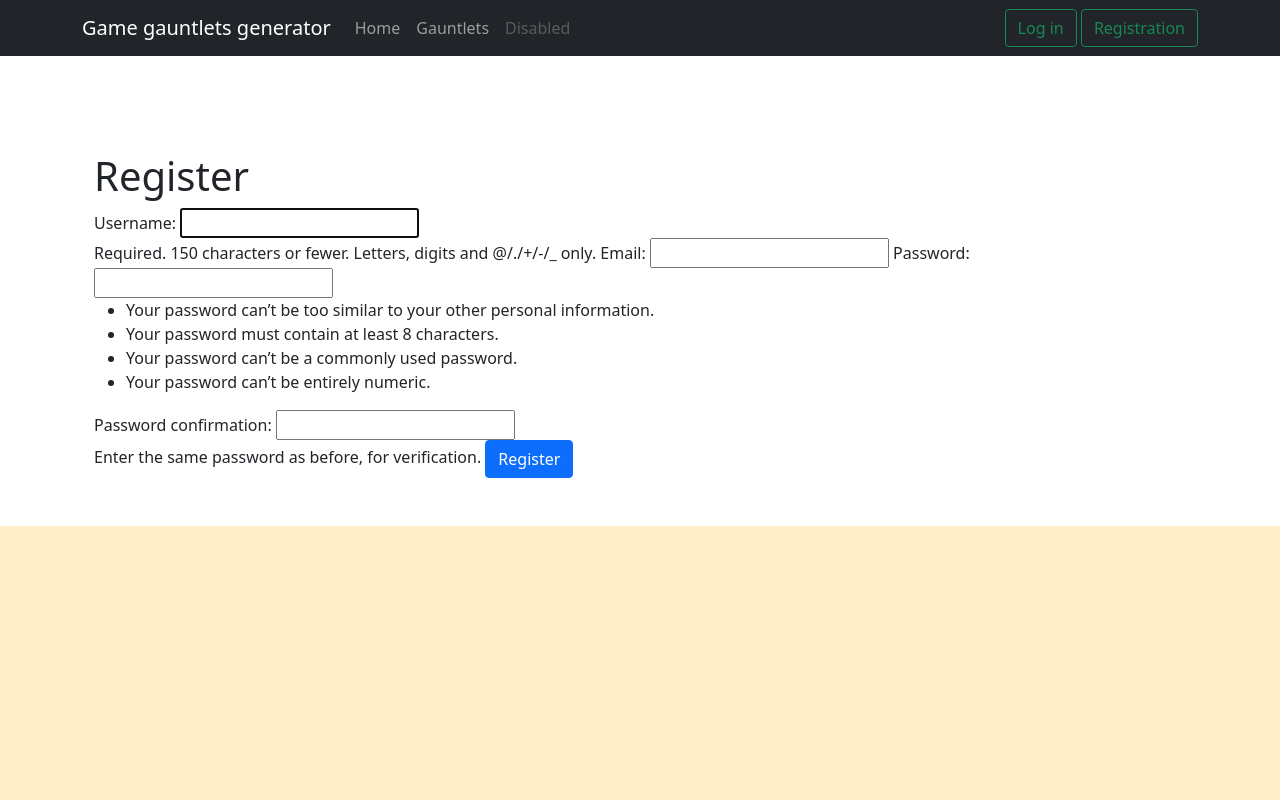
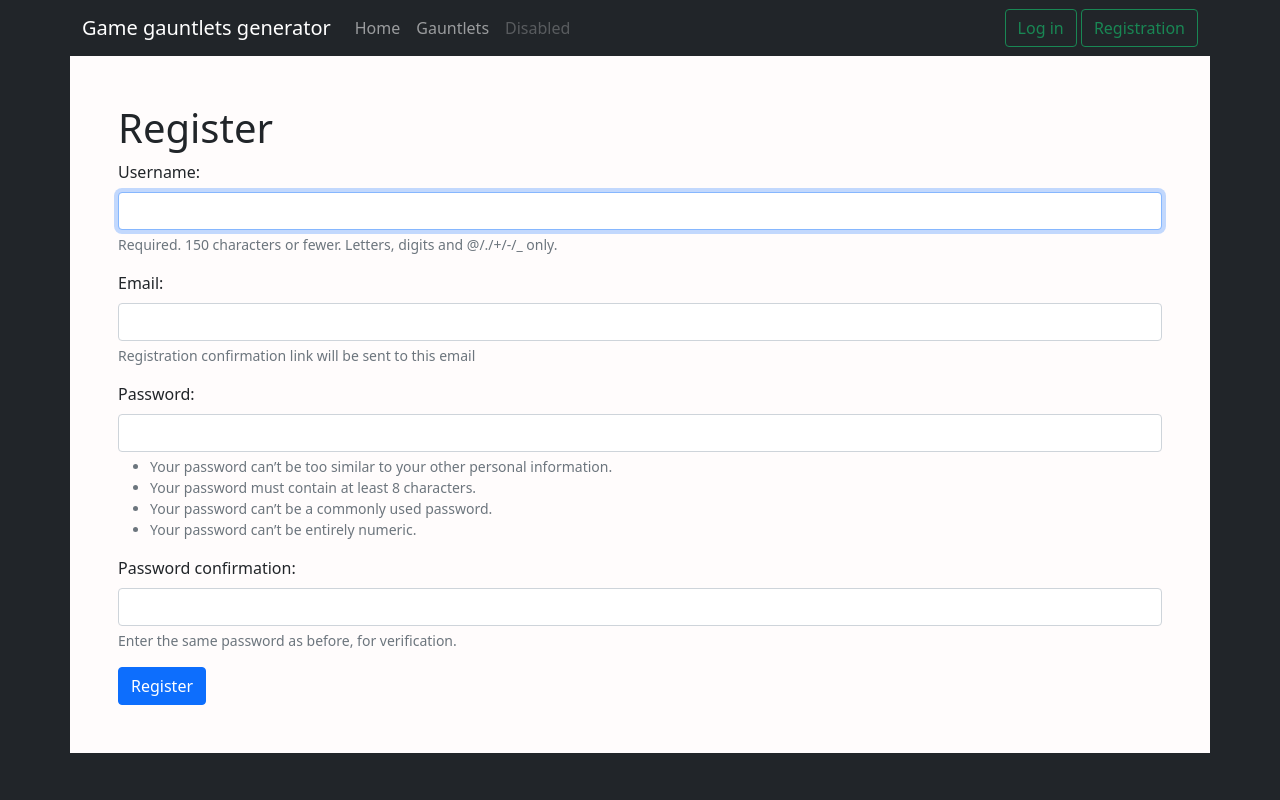
Before and after one commit to Omkommersind/good_gauntlet_generator, a Django app: page /accounts/register in a window 1280 px wide. Run offline with Django 4.2, Linux system fonts and the light colour scheme; some libraries are stand-ins or nearby versions.

Commit message:
Registration form

```diff
--- a/static/css/main.css
+++ b/static/css/main.css
@@ -1,3 +1,7 @@
-html,body {
-    background-color: #ffeeca;
+body {
+    background-color: #212529 !important;
 }
+
+.main-container {
+    background-color: #fffcfc !important;
+}
--- a/templates/base.html
+++ b/templates/base.html
@@ -33,6 +33,11 @@
                     <li class="nav-item active">
                         <a class="nav-link" href="{% url 'index' %}">Home</a>
                     </li>
+                    {% if user.is_authenticated %}
+                        <li class="nav-item active">
+                            <a class="nav-link" href="{% url 'user-detail' user.username %}">Profile</a>
+                        </li>
+                    {% endif %}
                     <li class="nav-item">
                         <a class="nav-link" href="#">Gauntlets</a>
                     </li>
@@ -55,7 +60,7 @@
         </div>
     </nav>
 
-    <div class="container mt-5">
+    <div class="container p-5 main-container">
         {% block content %}{% endblock %}
     </div>
 
--- a/templates/registration/register.html
+++ b/templates/registration/register.html
@@ -2,13 +2,46 @@
 
 {% block content %}
 
-<div class="container py-5">
-	<h1>Register</h1>
-	<form method="POST" action="{% url 'register' %}">
-		{% csrf_token %}
-        {{ register_form }}
-		<button class="btn btn-primary" type="submit">Register</button>
-	</form>
-</div>
+    <h1>Register</h1>
 
+    <form method="POST" action="{% url 'register' %}">{% csrf_token %}
+        <div class="mb-3">
+            <label class="form-label" for="id_username" >Username:</label>
+            <input class="form-control" type="text" name="username" maxlength="150" autofocus="" required="" id="id_username">
+            <div id="usernameHelpBlock" class="form-text">
+                Required. 150 characters or fewer. Letters, digits and @/./+/-/_ only.
+            </div>
+        </div>
+
+        <div class="mb-3">
+            <label class="form-label" for="id_email">Email:</label>
+            <input class="form-control" type="email" name="email" required="" id="id_email">
+            <div id="emailHelpBlock" class="form-text">
+                Registration confirmation link will be sent to this email
+            </div>
+        </div>
+
+        <div class="mb-3">
+            <label class="form-label" for="id_password1">Password:</label>
+            <input class="form-control" type="password" name="password1" autocomplete="new-password" required="" id="id_password1">
+            <div id="password1HelpBlock" class="form-text">
+                <ul>
+                    <li>Your password can’t be too similar to your other personal information.</li>
+                    <li>Your password must contain at least 8 characters.</li>
+                    <li>Your password can’t be a commonly used password.</li>
+                    <li>Your password can’t be entirely numeric.</li>
+                </ul>
+            </div>
+        </div>
+
+        <div class="mb-3">
+            <label class="form-label" for="id_password2">Password confirmation:</label>
+            <input class="form-control" type="password" name="password2" autocomplete="new-password" required="" id="id_password2">
+            <div id="password2HelpBlock" class="form-text">
+                Enter the same password as before, for verification.
+            </div>
+        </div>
+
+        <button class="btn btn-primary" type="submit">Register</button>
+    </form>
 {% endblock %}
--- a/users/urls.py
+++ b/users/urls.py
@@ -8,5 +8,5 @@ urlpatterns = [
     path('token/refresh/', TokenRefreshView.as_view(), name='v1-token_refresh'),
     path('token/verify/', TokenVerifyView.as_view(), name='v1-token_verify'),
 
-    path('<str:username>', UserView.as_view()),
+    path('<str:username>', UserView.as_view(), name='user-detail'),
 ]
```
